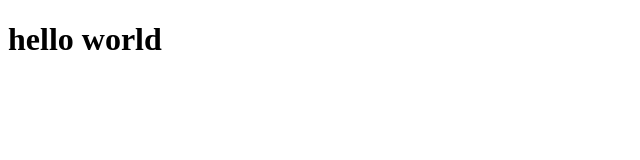
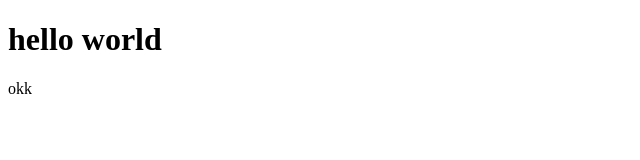
Before and after one commit to rashiverma830/html, a plain HTML site: page index.html in a window 1280 px wide. Shown: the full height of the page, 0-640 px from the left. Drawn offline with Linux system fonts and the light colour scheme.

Commit message:
updated code

```diff
--- a/index.html
+++ b/index.html
@@ -10,6 +10,6 @@
 
     <h1>hello world</h1>
 
-
+    okk
 </body>
 </html>
```
